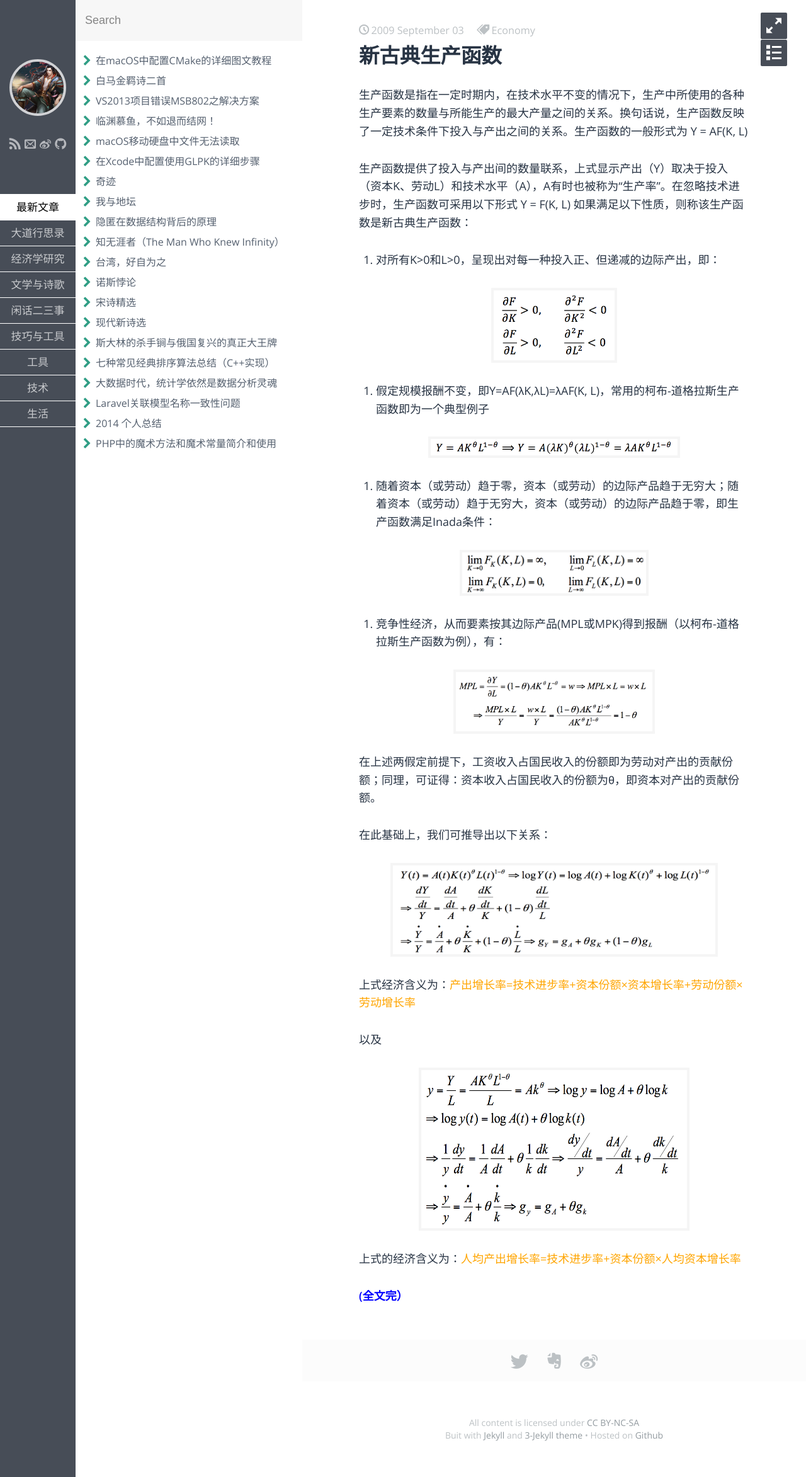
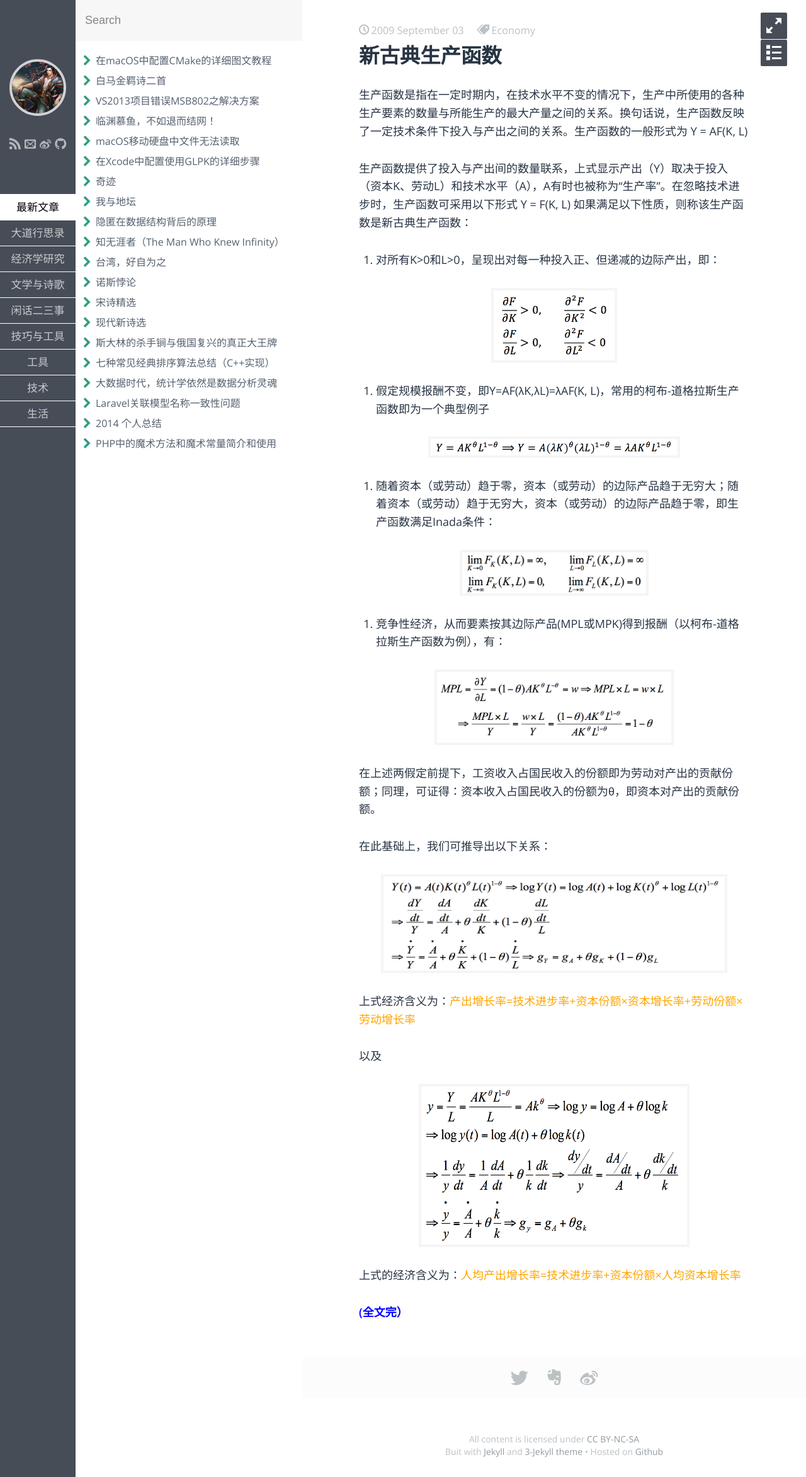
Before and after one commit to fzuo/baimafujinji, a Jekyll site: the page built from _posts/economy/2009-09-03-production-function.md, in a window 1280 px wide. Shown: the whole page at 63% size. Built offline with Jekyll 4.4.1, drawn with Linux system fonts in a browser that asks for light colours; some web fonts are replaced.

Commit message:
Update 2009-09-03-production-function.md

```diff
--- a/_posts/economy/2009-09-03-production-function.md
+++ b/_posts/economy/2009-09-03-production-function.md
@@ -33,7 +33,7 @@
 4. 竞争性经济，从而要素按其边际产品(MPL或MPK)得到报酬（以柯布-道格拉斯生产函数为例），有：
 
 <p align="center">
-<img src="https://fzuo.github.io/assets/img/production_func/production_func04.png" width="320">
+<img src="https://fzuo.github.io/assets/img/production_func/production_func04.png" width="380">
 </p>
 
 在上述两假定前提下，工资收入占国民收入的份额即为劳动对产出的贡献份额；同理，可证得：资本收入占国民收入的份额为θ，即资本对产出的贡献份额。
@@ -41,7 +41,7 @@
 在此基础上，我们可推导出以下关系：
 
 <p align="center">
-<img src="https://fzuo.github.io/assets/img/production_func/production_func05.png" width="520">
+<img src="https://fzuo.github.io/assets/img/production_func/production_func05.png" width="550">
 </p>
 
 上式经济含义为：<span style="color:orange">产出增长率=技术进步率+资本份额×资本增长率+劳动份额×劳动增长率</span>
```
